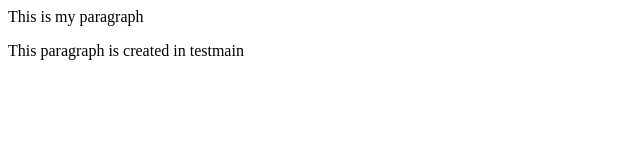
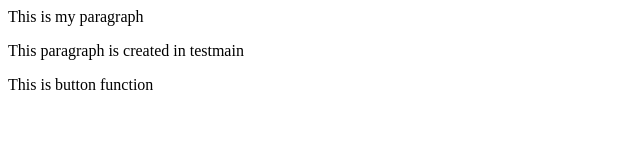
Before and after one commit to Singh-AS05/TestRepo, a plain HTML site: page index.html in a window 1280 px wide. Shown: the whole page, without its empty margins (0-640 px from the left). Drawn offline with Linux system fonts and the light colour scheme.

Commit message:
new function added

```diff
--- a/index.html
+++ b/index.html
@@ -1,2 +1,3 @@
 <p>This is my paragraph</p>
 <p> This paragraph is created in testmain</p>
+<p>This is button function</p>
```
